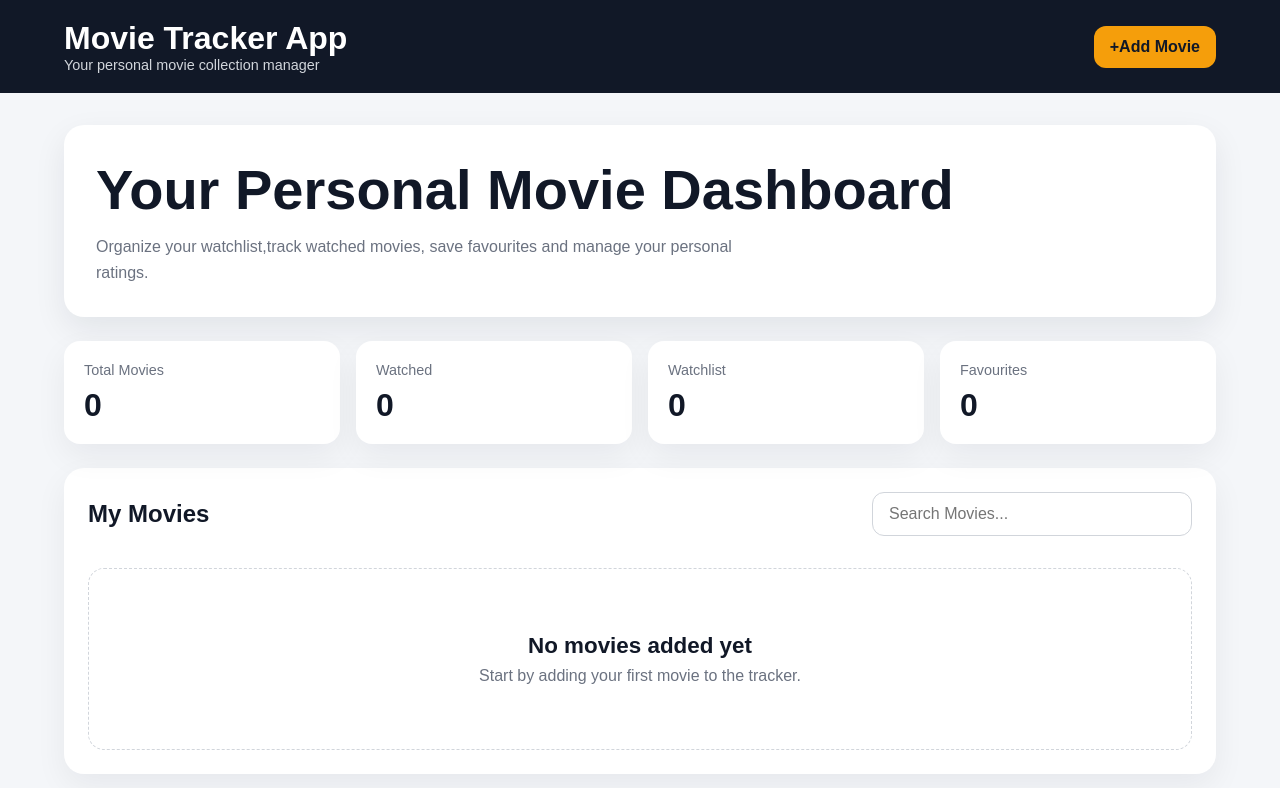
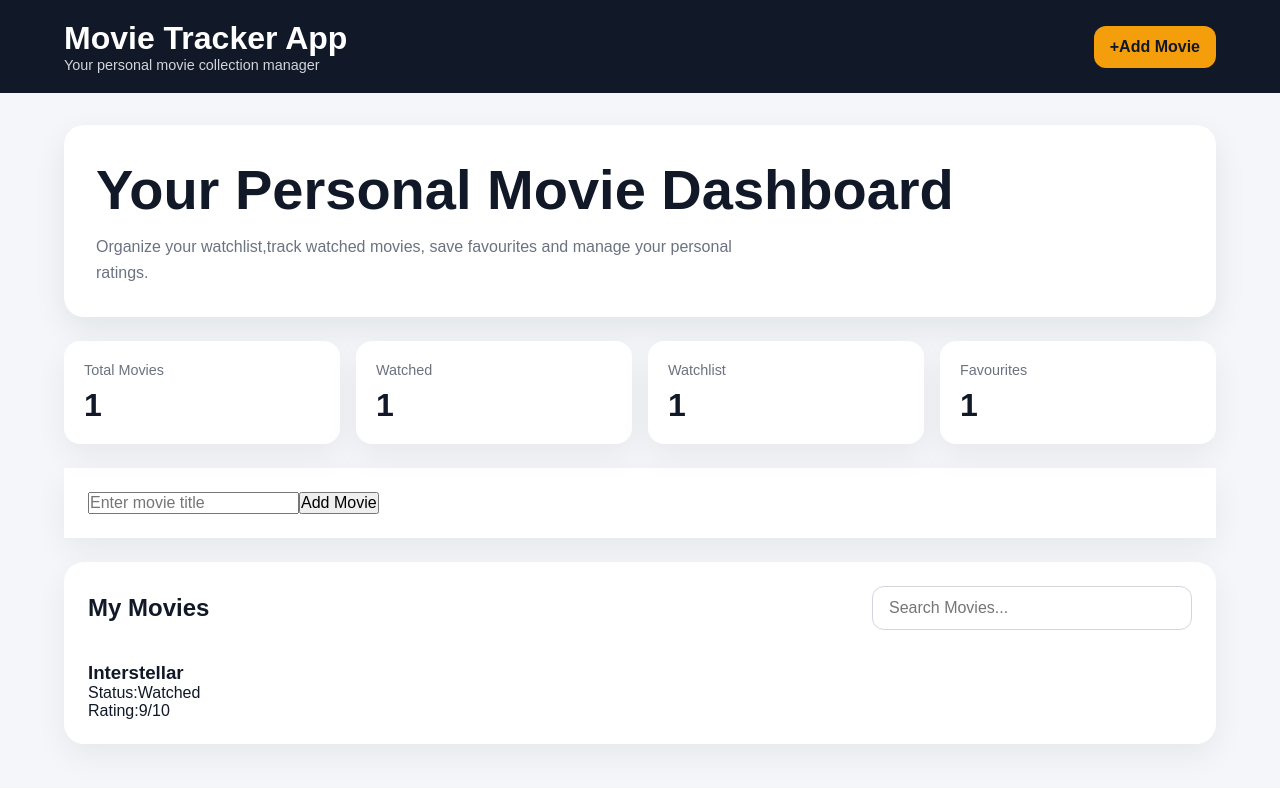
Before and after one commit to Ujjwal-Darnal/Movie-Tracker-App, a React (Vite) app: page / in a window 1280 px wide. Shown: the top 788 px of the page. Built offline with nearby package versions, Linux system fonts and the light colour scheme.

Commit message:
Display movies using movie card component

```diff
--- a/src/App.jsx
+++ b/src/App.jsx
@@ -1,7 +1,36 @@
+import {useState} from "react";
 import "./styles/App.css";
 import Navbar from "./components/Navbar";
 import StatsCard from "./components/StatsCard";
+import MovieForm from "./components/MovieForm";
+import MovieList from "./components/MovieList";
+
+
+
+
 function App() {
+  const [movies,setMovies] =  useState([
+    {
+      id:1,
+      title:"Interstellar",
+      status:"Watched",
+      rating:9,
+    }
+  ]);
+
+// function to handle movie
+
+function handleAddMovie(movieTitle){
+  const newMovie = {
+    id:Date.now(),
+    title:movieTitle,
+    genre:"Action",
+    status:"Watchlist",
+    rating:0
+  }
+  setMovies([...movies,newMovie
+  ]);
+}
   return (
     <div className="app">
       <Navbar />
@@ -13,11 +42,13 @@ function App() {
         </section>
 
         <section className="stats-grid">
-          <StatsCard title="Total Movies" value={0} />
-          <StatsCard title="Watched" value={0} />
-          <StatsCard title="Watchlist" value={0} />
-          <StatsCard title="Favourites" value={0} />
+          <StatsCard title="Total Movies" value={movies.length} />
+          <StatsCard title="Watched" value={movies.length} />
+          <StatsCard title="Watchlist" value={movies.length} />
+          <StatsCard title="Favourites" value={movies.length} />
         </section>
+
+<MovieForm onAddMovie = {handleAddMovie}/>
 
         <section className="movie-panel">
           <div className="panel-header">
@@ -26,12 +57,10 @@ function App() {
               placeholder="Search Movies..." />
           </div>
 
-          <div className="empty-state">
-            <h3>No movies added yet</h3>
-            <p>Start by adding your first movie to the tracker.</p>
-          </div>
+         <MovieList movies = {movies}/>
         </section>
       </main>
+
 
     </div>
   )
--- a/src/components/MovieCard.jsx
+++ b/src/components/MovieCard.jsx
@@ -0,0 +1,10 @@
+function MovieCard({movie}){
+    return(
+       <div>
+        <h3>{movie.title}</h3>
+        <p>Status:{movie.status}</p>
+        <p>Rating:{movie.rating}/10</p>
+       </div>
+    );
+}
+export default MovieCard;
--- a/src/components/MovieForm.jsx
+++ b/src/components/MovieForm.jsx
@@ -0,0 +1,27 @@
+import {useState} from "react"
+function MovieForm({onAddMovie}){
+    const[title,setTitle] = useState("");
+
+    function handleSubmit(e){
+        e.preventDefault();
+
+        if(title.trim()== ""){
+            return;
+        }
+        onAddMovie(title);
+        setTitle("");
+    }
+    return(
+        <form className="movie-form" onSubmit={handleSubmit}>
+            <input
+             type="text"
+             placeholder="Enter movie title"
+             value = {title}
+             onChange = {(e)=>setTitle(e.target.value)}/>
+
+<button type="submit">Add Movie</button>
+
+        </form>
+    )
+}
+export default MovieForm;
--- a/src/components/MovieList.jsx
+++ b/src/components/MovieList.jsx
@@ -0,0 +1,14 @@
+import MovieCard  from "./MovieCard";
+
+
+function MovieList({movies}){
+    console.log(movies);
+    return (
+        <div>
+            {movies.map((movie)=>(
+               <MovieCard key = {movie.id} movie = {movie}/>
+            ))}
+        </div>
+    );
+}
+export default MovieList;
--- a/src/styles/App.css
+++ b/src/styles/App.css
@@ -177,3 +177,12 @@ input {
     padding: 1.25rem;
   }
 }
+
+/* ==================== Movie Form======== */
+.movie-form{
+  background-color: #ffffff;
+  padding: 1.5rem;
+  margin-bottom: 1.5rem;
+  border: 1.25rem;
+   box-shadow: 0 0.75rem 2rem rgba(17, 24, 39, 0.06);
+}
```
